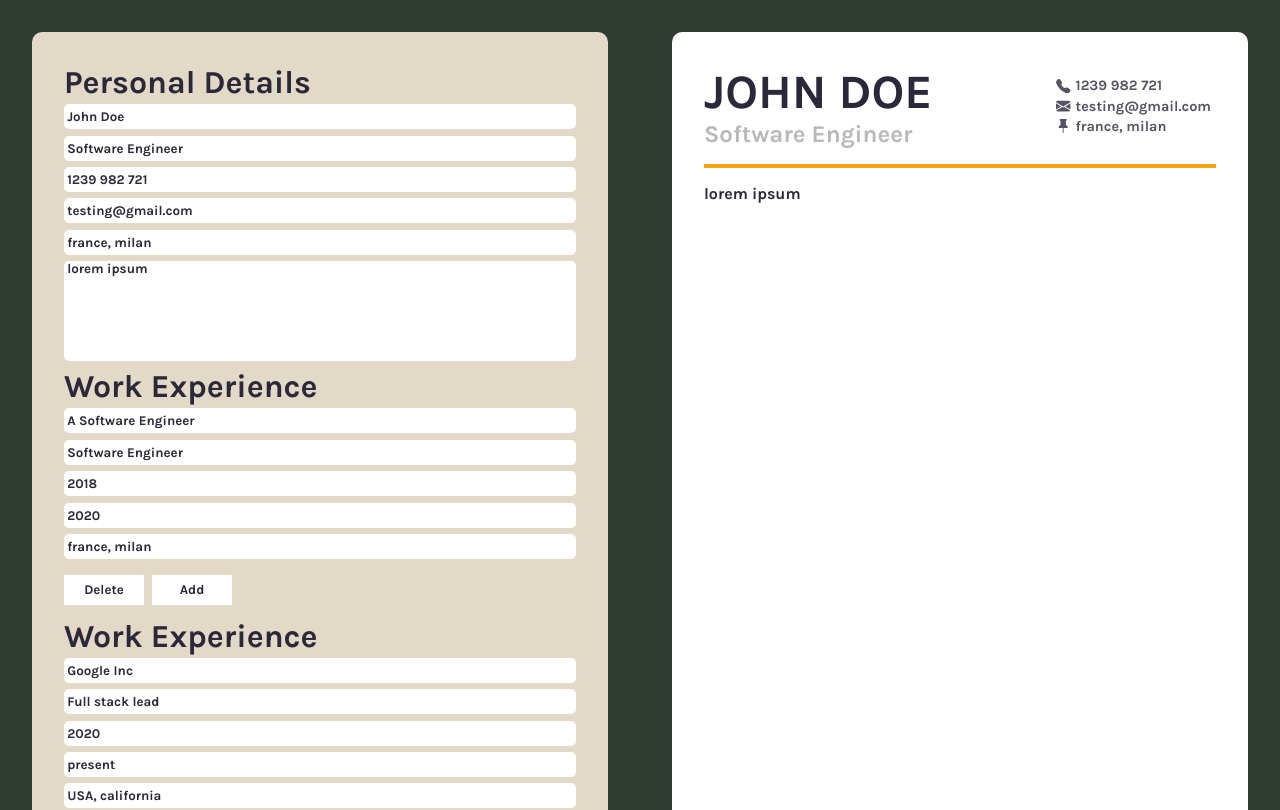
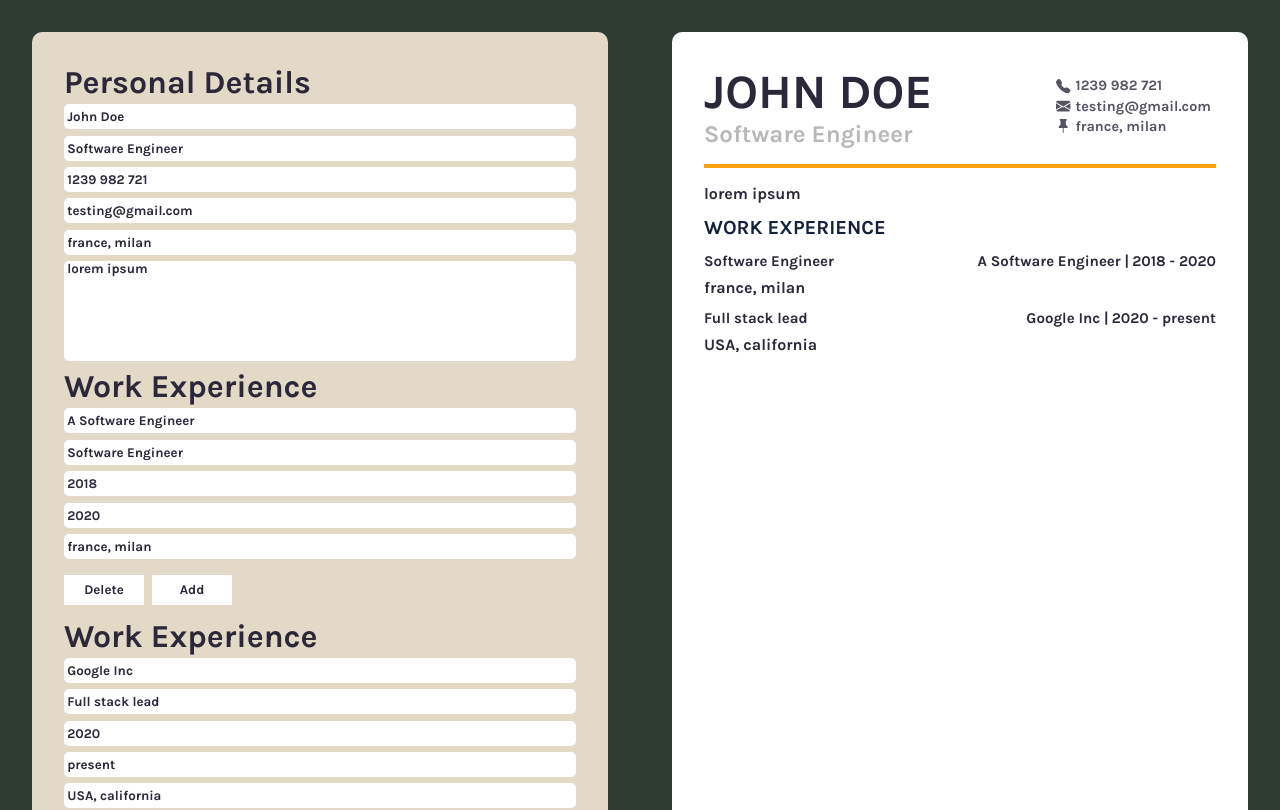
Before and after one commit to haroldm2598/Project-resume, a React (Vite) app: page / in a window 1280 px wide. Shown: the top 810 px of the page. Built offline with nearby package versions, Linux system fonts and the light colour scheme.

Commit message:
Fix component children

```diff
--- a/src/App.jsx
+++ b/src/App.jsx
@@ -9,7 +9,7 @@ import './styles/main.scss';
 export default function App() {
 	const [form, setForm] = useState(setDetails());
 	const [works, setWorks] = useState(setWorkDetails() || '');
-	const [deleteWork, setDeleteWork] = useState(works[0].isShow);
+	// const [deleteWork, setDeleteWork] = useState(works[0].isShow);
 
 	useEffect(() => {
 		console.log(works);
@@ -18,7 +18,6 @@ export default function App() {
 	function deleteToggle(event, id) {
 		event.preventDefault();
 		setWorks(works.filter((item) => item.id !== id));
-		// const resultTest = works.map(item => item.id)
 	}
 
 	function addWork(event) {
@@ -111,7 +110,6 @@ export default function App() {
 	}
 
 	// ELEMENT THAT WILL GET AND POST
-	// <POST/> will be the target not the <Work/>
 	const workElement = works.map((item) => (
 		<Work
 			key={item.id}
@@ -121,7 +119,7 @@ export default function App() {
 			work3={item.dateStart}
 			work4={item.dateEnd}
 			work5={item.workDetails}
-			isShow={deleteWork}
+			// isShow={deleteWork}
 			deleteToggle={(event) => deleteToggle(event, item.id)}
 			addWork={addWork}
 			handleChange={handleChange}
@@ -131,6 +129,7 @@ export default function App() {
 	const workElementPost = works.map((item, index) => (
 		<WorkPost
 			key={index}
+			// workTitle={'work experience'}
 			work1={item.workPosition}
 			work2={item.companyName}
 			work3={item.dateStart}
@@ -138,13 +137,7 @@ export default function App() {
 			work5={item.workDetails}
 		/>
 	));
-	/*
-	work1={works[0].workPosition}
-	work2={works[0].companyName}
-	work3={works[0].dateStart}
-	work4={works[0].dateEnd}
-	work5={works[0].workDetails}
-	*/
+
 	return (
 		<>
 			<div className='container'>
@@ -174,15 +167,9 @@ export default function App() {
 					form4={form.emailAddress}
 					form5={form.location}
 					form6={form.comments}
-					// workTitle={'work experience'}
-					// work1={works[0].workPosition}
-					// work2={works[0].companyName}
-					// work3={works[0].dateStart}
-					// work4={works[0].dateEnd}
-					// work5={works[0].workDetails}
+					workTitle={'work experience'}
 				>
-					componentChild={workElementPost}
-					<button> TESTING </button>
+					{workElementPost}
 				</Post>
 			</div>
 		</>
--- a/src/component/Post.jsx
+++ b/src/component/Post.jsx
@@ -39,7 +39,8 @@ export default function Post(props) {
 					</div>
 				</div>
 				<p className='workDetails'>{props.work5}</p> */}
-				{props.componentChild}
+				<h1 className='workTitle'>{props.workTitle}</h1>
+				{props.children}
 			</div>
 		</>
 	);
--- a/src/component/Work.jsx
+++ b/src/component/Work.jsx
@@ -10,8 +10,8 @@ export default function Work(props) {
 		<>
 			<h1>Work Experience</h1>
 			<form>
-				{props.isShow && (
-					<>
+				{/* {props.isShow && (
+					<> */}
 				<input
 					type='text'
 					placeholder='company name'
@@ -51,8 +51,8 @@ export default function Work(props) {
 					name='workDetails'
 					value={props.work5}
 				/>
-					</>
-				)}
+				{/* </>
+				)} */}
 				<button className='work__btn' onClick={props.deleteToggle}>
 					Delete
 				</button>
```
Lines whose indentation alone changed are shown as unchanged.
